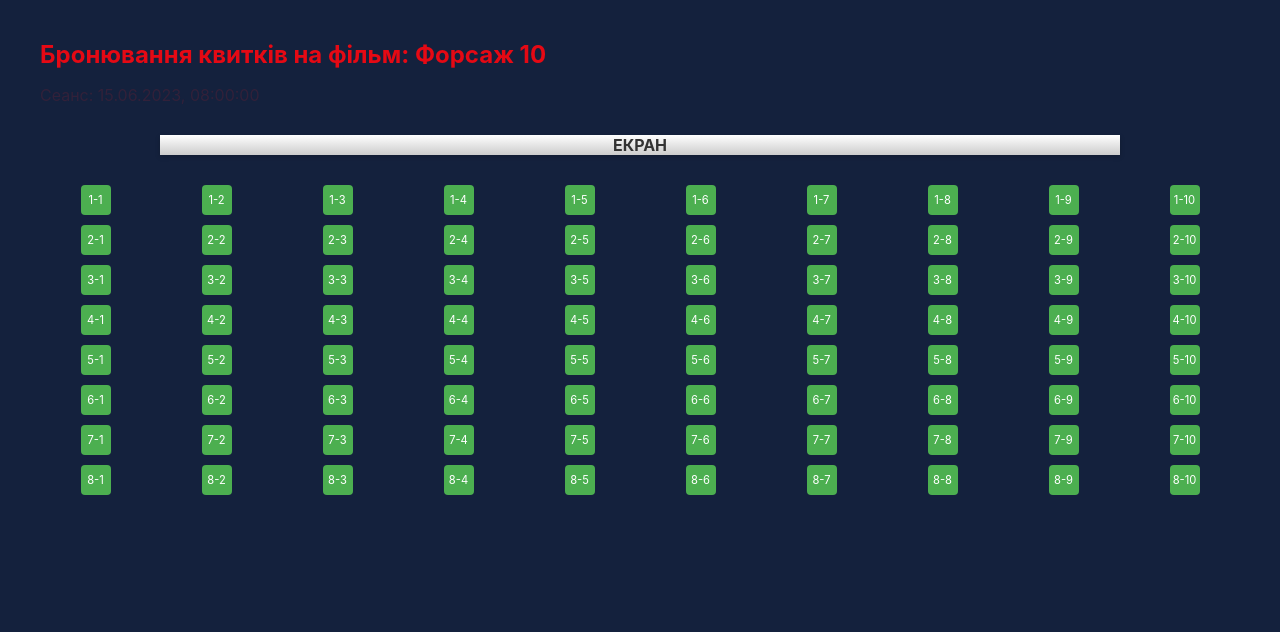
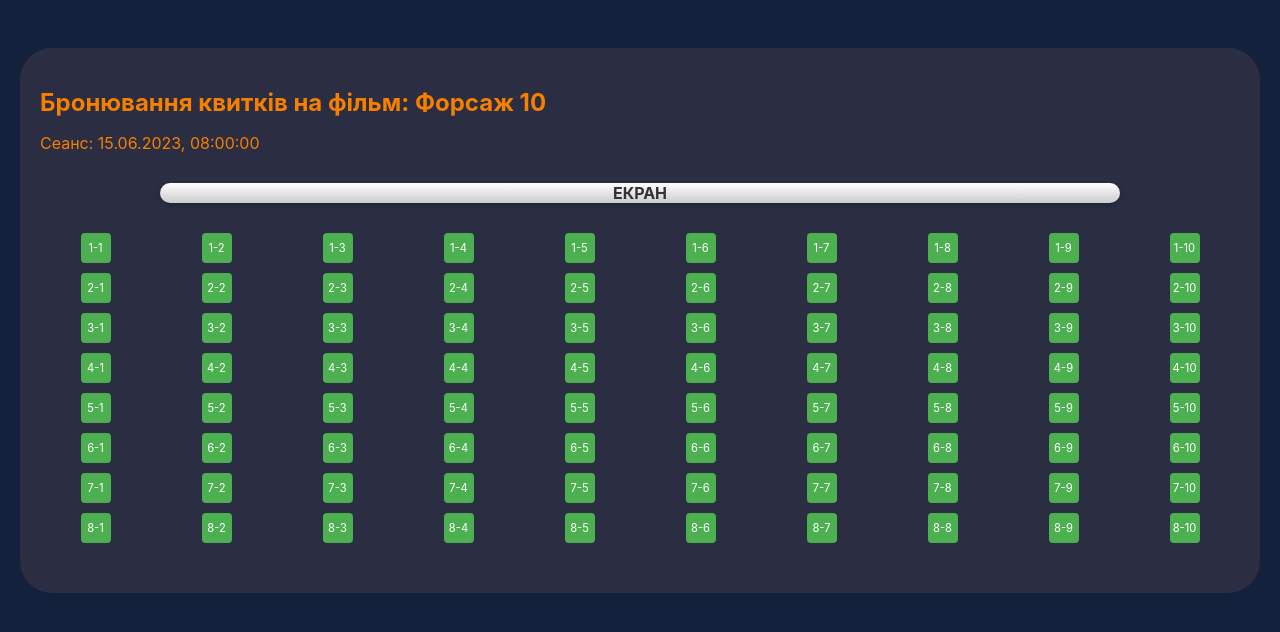
Before and after one commit to Simbobobka/LAB_8_9_10, a React (Create React App) app in the folder cinema-app/: page /booking/1 in a window 1280 px wide. Shown: the top 632 px of the page. Built offline with nearby package versions, Linux system fonts and the light colour scheme.

Commit message:
styles updates

```diff
--- a/cinema-app/src/App.css
+++ b/cinema-app/src/App.css
@@ -206,12 +206,14 @@
 
 .booking-page {
   max-width: 1200px;
-  margin: 0 auto;
+  margin: 3rem auto;
   padding: 20px;
+  color: #f77f00;
+  background-color: #2b2d42;
+  border-radius: 2rem;
 }
 
 .booking-page h2 {
-  color: #e50914;
   margin-bottom: 10px;
 }
 
@@ -229,6 +231,7 @@
   font-weight: bold;
   color: #333;
   box-shadow: 0 2px 5px rgba(0,0,0,0.2);
+  border-radius: 1rem;
 }
 
 .seats-grid {
--- a/cinema-app/src/components/CinemaHall.jsx
+++ b/cinema-app/src/components/CinemaHall.jsx
@@ -6,7 +6,7 @@
   const rows = 8;
   const seatsPerRow = 10;
 
-  // Генеруємо ID місць у форматі "Ряд-Місце" (наприклад, "1-3")
+  // Генеруємо ID місць у форматі "Ряд-Місце" ( "1-3")
   const generateSeats = () => {
     const seats = [];
     for (let row = 1; row <= rows; row++) {
```
